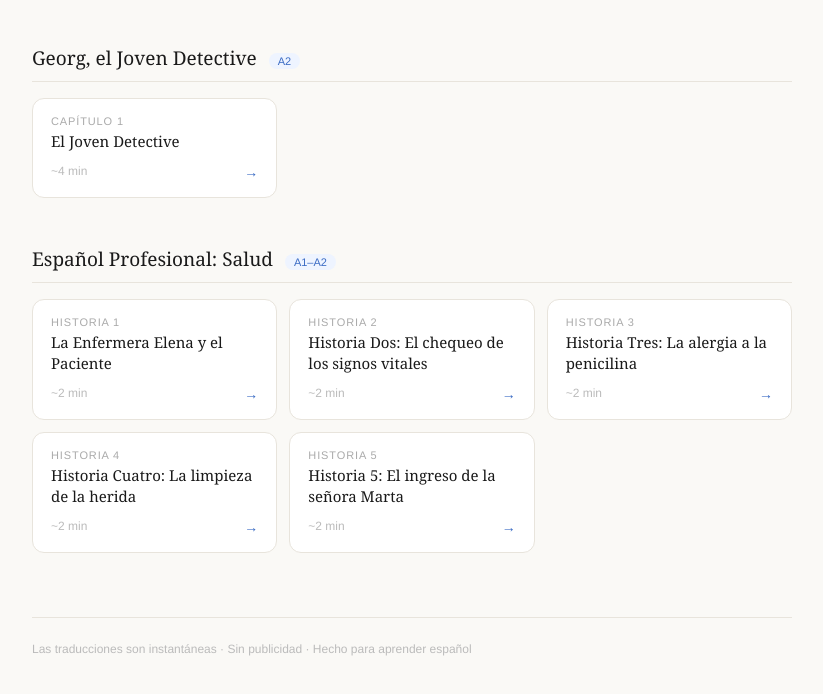
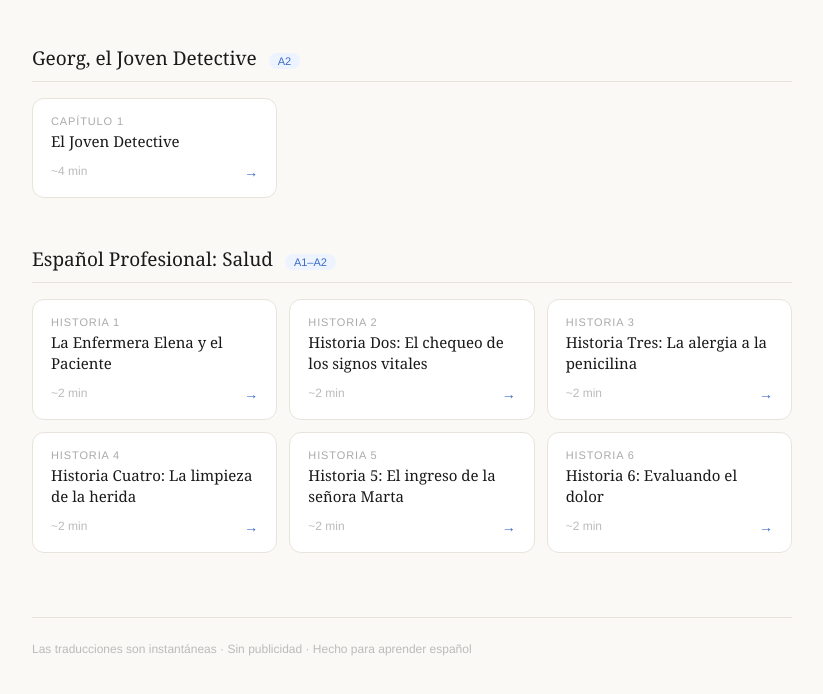
Before and after one commit to J-effer/historias-espanol, a plain HTML site: page index.html in a window 1280 px wide. Shown: the part 126-820 px from the top of the page, without its empty margins (228-1051 px from the left). Drawn offline with Linux system fonts and the light colour scheme.

Commit message:
Library: add Historia 6: Evaluando el dolor

```diff
--- a/index.html
+++ b/index.html
@@ -212,6 +212,12 @@
         <p class="card-title">Historia 5: El ingreso de la señora Marta</p>
         <div class="card-footer"><span class="card-duration">~2 min</span><span class="card-arrow">→</span></div>
       </a>
+
+      <a class="card" href="historias/salud-historia6/">
+        <p class="card-num">Historia 6</p>
+        <p class="card-title">Historia 6: Evaluando el dolor</p>
+        <div class="card-footer"><span class="card-duration">~2 min</span><span class="card-arrow">→</span></div>
+      </a>
       <!--end-salud-->
 
     </div>
```
